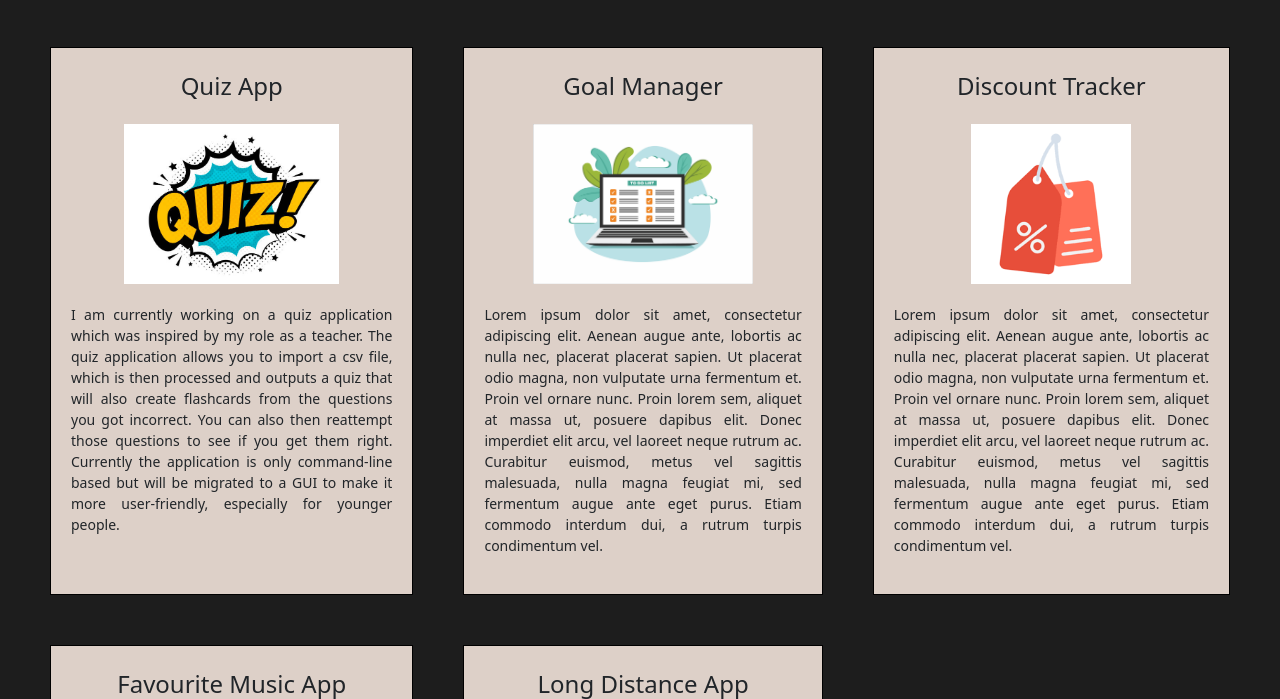
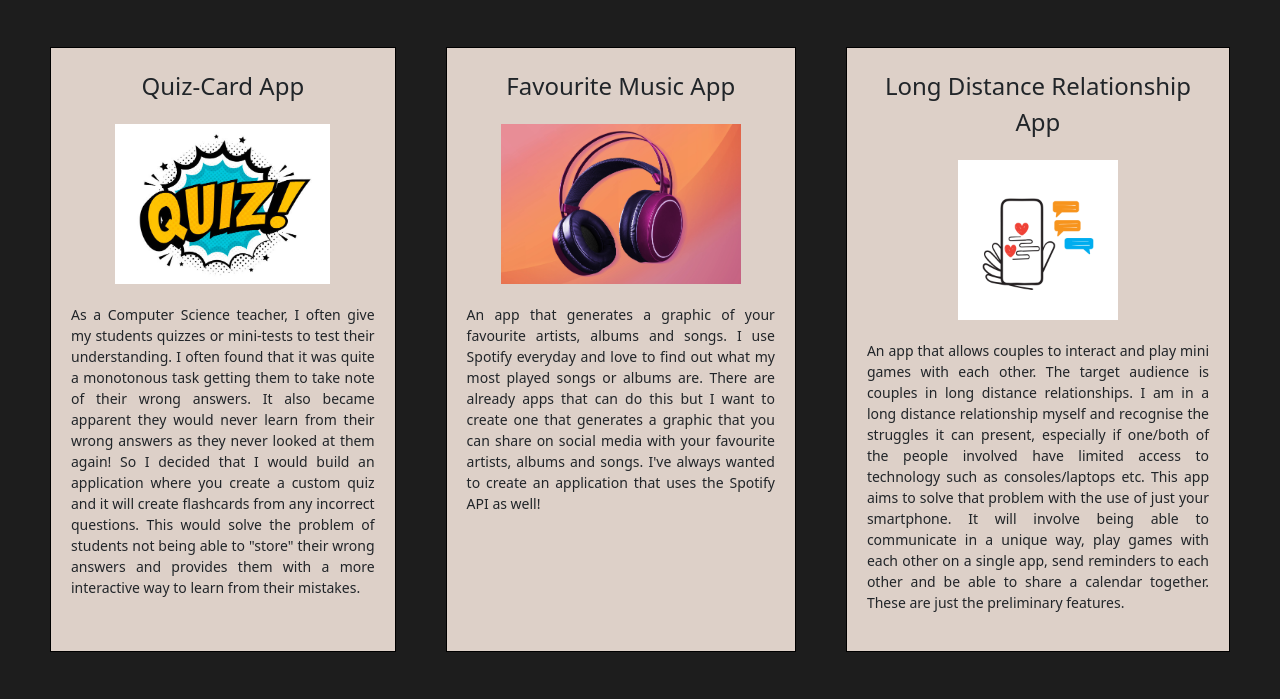
Before and after one commit to ziyadsaf/Portfolio-Website, a plain HTML site: page website/index.html in a window 1280 px wide. Shown: the part 2059-2758 px from the top of the page. Drawn offline with nearby package versions, Linux system fonts and the light colour scheme.

Commit message:
Updated website with final choice for projects for portfolio

```diff
--- a/website/index.html
+++ b/website/index.html
@@ -88,51 +88,39 @@
         </div>
       <div class="portfolio_grid">
         <div class="grid-item">
-          Quiz App
+          Quiz-Card App
           <div class="grid_img">
-          <a target=_blank href="https://github.com/ziyadsaf/quiz_app">
+          <a target=_blank href="https://github.com/ziyadsaf/Quiz-Card">
             <img src="/images/quiz.jpg" alt="Quiz App">
           </a>
-          <p>I am currently working on a quiz application which was inspired by my role as a teacher. The quiz application allows you to import a csv file, which is then processed and outputs a quiz that will also create flashcards from the questions you got incorrect. You can also then reattempt those questions to see if you get them right.  Currently the application is only command-line based but will be migrated to a GUI to make it more user-friendly, especially for younger people. </p>
+          <p>As a Computer Science teacher, I often give my students quizzes or mini-tests to test their understanding. I often found that it was quite a monotonous task getting them to take note of their wrong answers. It also became apparent they would never learn from their wrong answers as they never looked at them again!
+
+            So I decided that I would build an application where you create a custom quiz and it will create flashcards from any incorrect questions. This would solve the problem of students not being able to "store" their wrong answers and provides them with a more interactive way to learn from their mistakes.</p>
           </div>
-        </div>
-        <div class="grid-item">
-          Goal Manager
-          <div class="grid_img">
-            <!-- <a href="https://github.com/ziyadsaf/quiz_app"> -->
-              <img src="\images\goalmanager.jpg" alt="Quiz App">
-              <p>Lorem ipsum dolor sit amet, consectetur adipiscing elit. Aenean augue ante, lobortis ac nulla nec, placerat placerat sapien. Ut placerat odio magna, non vulputate urna fermentum et. Proin vel ornare nunc. Proin lorem sem, aliquet at massa ut, posuere dapibus elit. Donec imperdiet elit arcu, vel laoreet neque rutrum ac. Curabitur euismod, metus vel sagittis malesuada, nulla magna feugiat mi, sed fermentum augue ante eget purus. Etiam commodo interdum dui, a rutrum turpis condimentum vel.</p>
-            <!-- </a> -->
-            </div>
-        </div>
-        <div class="grid-item">
-          Discount Tracker
-          <div class="grid_img">
-            <!-- <a href="https://github.com/ziyadsaf/quiz_app"> -->
-              <img src="\images\discount.png" alt="Quiz App">
-              <p>Lorem ipsum dolor sit amet, consectetur adipiscing elit. Aenean augue ante, lobortis ac nulla nec, placerat placerat sapien. Ut placerat odio magna, non vulputate urna fermentum et. Proin vel ornare nunc. Proin lorem sem, aliquet at massa ut, posuere dapibus elit. Donec imperdiet elit arcu, vel laoreet neque rutrum ac. Curabitur euismod, metus vel sagittis malesuada, nulla magna feugiat mi, sed fermentum augue ante eget purus. Etiam commodo interdum dui, a rutrum turpis condimentum vel.</p>
-
-            <!-- </a> -->
-            </div>
         </div>
         <div class="grid-item">
           Favourite Music App
           <div class="grid_img">
-            <!-- <a href="https://github.com/ziyadsaf/quiz_app"> -->
+            <a target=_blank href="https://github.com/ziyadsaf/Favourite-Music">
               <img src="\images\music.jpg" alt="Quiz App">
-              <p>Lorem ipsum dolor sit amet, consectetur adipiscing elit. Aenean augue ante, lobortis ac nulla nec, placerat placerat sapien. Ut placerat odio magna, non vulputate urna fermentum et. Proin vel ornare nunc. Proin lorem sem, aliquet at massa ut, posuere dapibus elit. Donec imperdiet elit arcu, vel laoreet neque rutrum ac. Curabitur euismod, metus vel sagittis malesuada, nulla magna feugiat mi, sed fermentum augue ante eget purus. Etiam commodo interdum dui, a rutrum turpis condimentum vel.</p>
+            </a>
+              <p>An app that generates a graphic of your favourite artists, albums and songs. I use Spotify everyday and love to find out what my most played songs or albums are. There are already apps that can do this but I want to create one that generates a graphic that you can share on social media with your favourite artists, albums and songs. I've always wanted to create an application that uses the Spotify API as well!</p>
 
-            <!-- </a> -->
             </div>
         </div>
         <div class="grid-item">
-          Long Distance App
+          Long Distance Relationship App
           <div class="grid_img">
-            <!-- <a href="https://github.com/ziyadsaf/quiz_app"> -->
+            <a href="https://github.com/ziyadsaf/Long-Distance-Relationship-Appp">
               <img src="\images\ldrimage.jpg" alt="Quiz App">
-              <p>Lorem ipsum dolor sit amet, consectetur adipiscing elit. Aenean augue ante, lobortis ac nulla nec, placerat placerat sapien. Ut placerat odio magna, non vulputate urna fermentum et. Proin vel ornare nunc. Proin lorem sem, aliquet at massa ut, posuere dapibus elit. Donec imperdiet elit arcu, vel laoreet neque rutrum ac. Curabitur euismod, metus vel sagittis malesuada, nulla magna feugiat mi, sed fermentum augue ante eget purus. Etiam commodo interdum dui, a rutrum turpis condimentum vel.</p>
+            </a>
+              <p>An app that allows couples to interact and play mini games with each other. The target audience is couples in long distance relationships.
 
-            <!-- </a> -->
+                I am in a long distance relationship myself and recognise the struggles it can present, especially if one/both of the people involved have limited access to technology such as consoles/laptops etc. This app aims to solve that problem with the use of just your smartphone.
+
+                It will involve being able to communicate in a unique way, play games with each other on a single app, send reminders to each other and be able to share a calendar together. These are just the preliminary features.</p>
+
+
             </div>
         </div>
 
```
